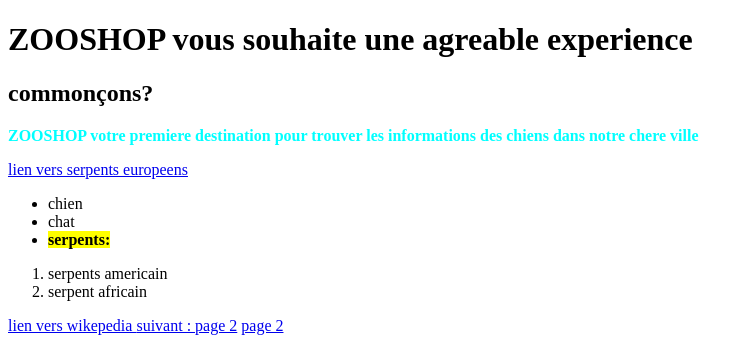
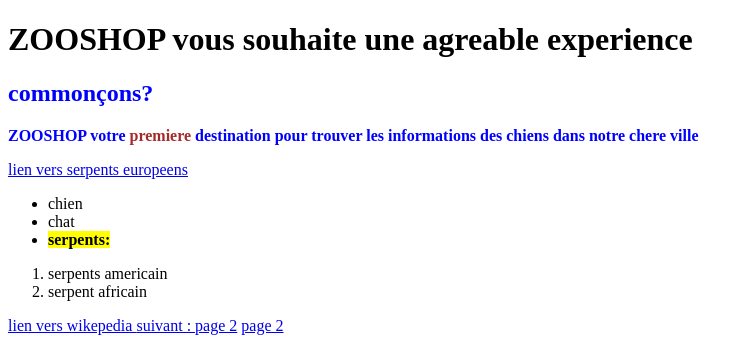
Before and after one commit to adam1508042001/projet-base-de-don-es, a plain HTML site: page site html css/index.html in a window 1280 px wide. Shown: the top 337 px of the page, without its empty margins (0-754 px from the left). Drawn offline with Linux system fonts and the light colour scheme.

Commit message:
changement de couleur pour les ecritures ,

```diff
--- a/site html css/index.html
+++ b/site html css/index.html
@@ -20,12 +20,12 @@
     ZOOSHOP vous souhaite une agreable experience
 </h1>
 
-<h2 class="modification_color">
+<h2>
    <span class="modification_color"> commonçons?
 </h2>
 
-<p>
-   <strong> ZOOSHOP votre premiere destination pour trouver les informations des chiens dans notre chere ville </strong>
+<p class="modification_color">
+   <strong> ZOOSHOP votre <span class="span_class"> premiere </span> destination pour trouver les informations des chiens dans notre chere ville </strong>
  </p>
  <a href="#ancre_serpent_europeen"> lien vers serpents europeens</a>
 <ul>
--- a/site html css/styles.css
+++ b/site html css/styles.css
@@ -1,7 +1,12 @@
-p{
-    color:aqua;
+p ,title{
+    color:rgb(144, 15, 224);
 }
 
-modification_color{ color: blue;
+.modification_color{ color: blue;
 
 }
+
+
+.span_class{
+    color: brown;
+}
```
